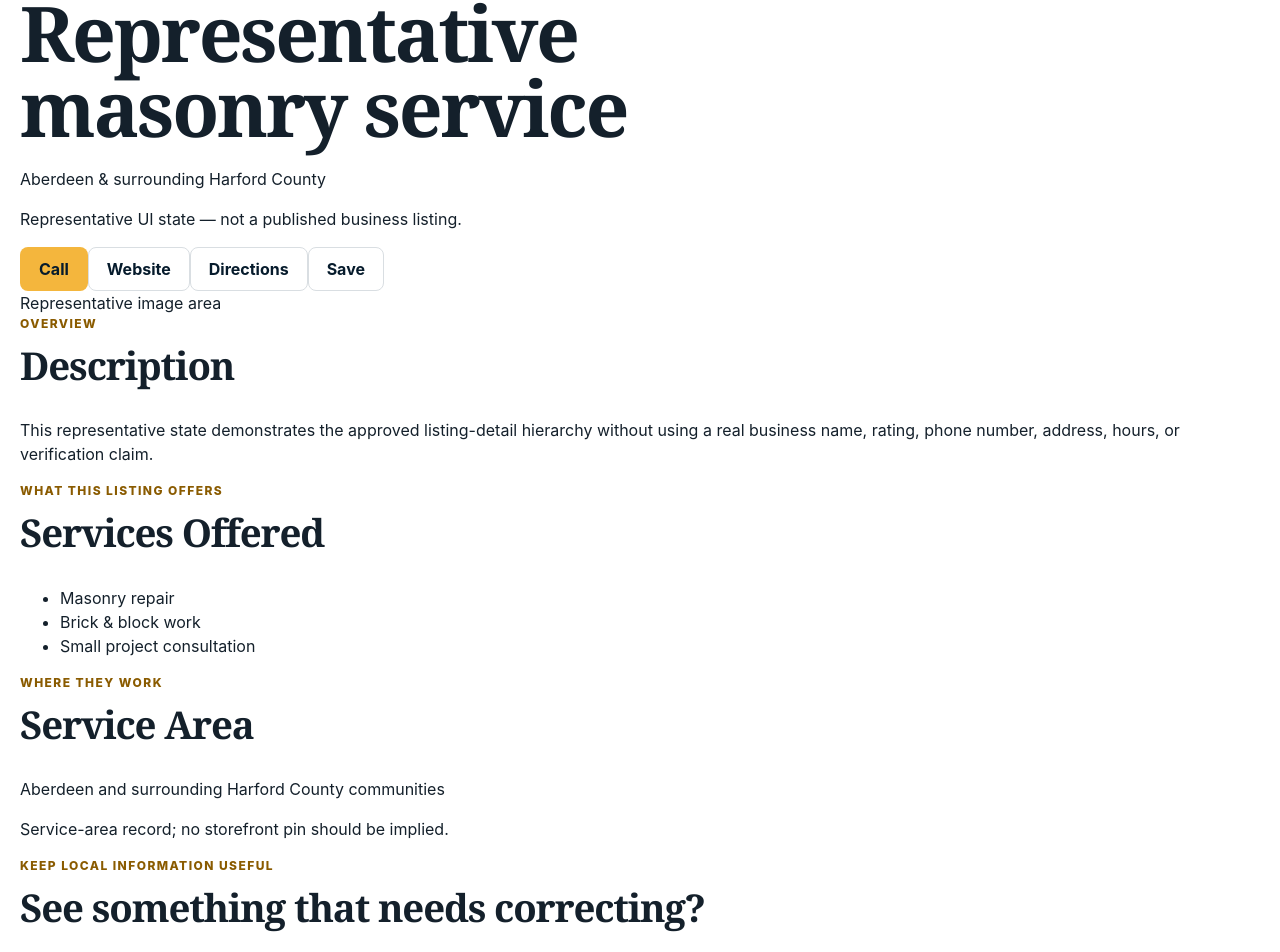
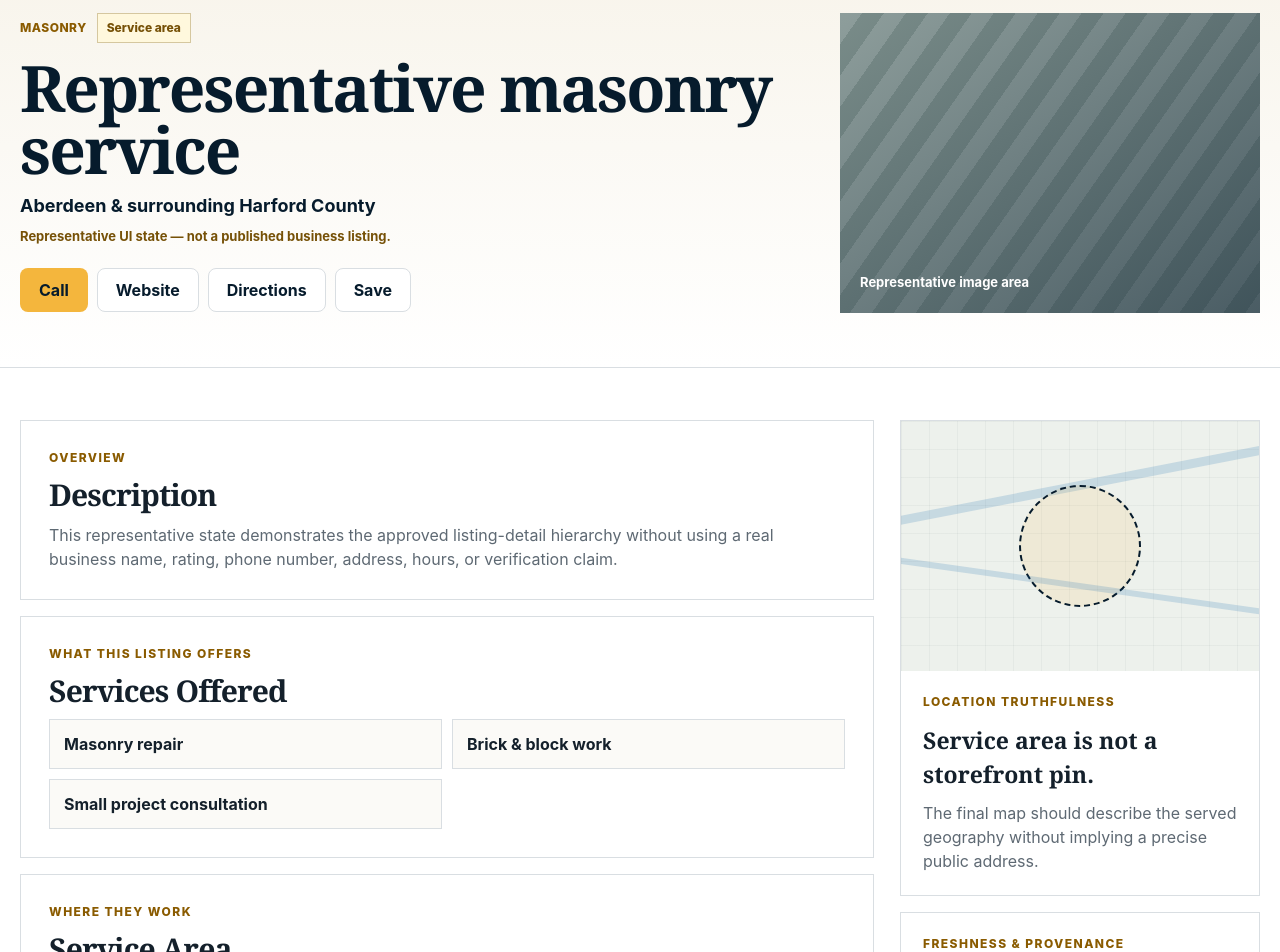
Before and after one commit to justinwallis/maryland-local-guide, a Next.js app: page /listing/service-area-preview in a window 1280 px wide. Shown: the part 152-1104 px from the top of the page. Built offline with nearby package versions, Linux system fonts and the light colour scheme.

Commit message:
style: add listing detail visual system

```diff
--- a/app/globals.css
+++ b/app/globals.css
@@ -1053,3 +1053,286 @@
     flex: 1 1 auto;
   }
 }
+
+
+/* Slice 03 — Listing Detail */
+
+.listing-hero {
+  padding: 48px 0 54px;
+  background: linear-gradient(180deg, var(--cream), #fff);
+  border-bottom: 1px solid var(--border);
+}
+
+.listing-hero-grid {
+  display: grid;
+  grid-template-columns: minmax(0, 1fr) 420px;
+  gap: 40px;
+  align-items: center;
+}
+
+.listing-meta-row {
+  display: flex;
+  align-items: center;
+  gap: 10px;
+  margin-bottom: 14px;
+}
+
+.listing-title {
+  max-width: 780px;
+  margin-bottom: 10px;
+  color: var(--navy);
+  font-size: clamp(2.6rem, 5vw, 4.9rem);
+}
+
+.listing-location {
+  margin-bottom: 8px;
+  color: var(--navy);
+  font-size: 18px;
+  font-weight: 750;
+}
+
+.listing-preview-note {
+  color: #765107;
+  font-size: 13px;
+  font-weight: 700;
+}
+
+.listing-actions {
+  display: flex;
+  flex-wrap: wrap;
+  gap: 9px;
+  margin-top: 22px;
+}
+
+.listing-image {
+  display: flex;
+  align-items: end;
+  min-height: 300px;
+  padding: 20px;
+  background:
+    linear-gradient(145deg, rgba(6,27,44,.16), rgba(6,27,44,.58)),
+    repeating-linear-gradient(125deg, #a8b7b1 0 18px, #90a29b 18px 36px);
+  color: white;
+  font-size: 13px;
+  font-weight: 700;
+}
+
+.listing-section {
+  padding-top: 52px;
+  padding-bottom: 72px;
+}
+
+.listing-main {
+  display: grid;
+  grid-template-columns: minmax(0, 1fr) 360px;
+  gap: 26px;
+  align-items: start;
+}
+
+.listing-content {
+  display: grid;
+  gap: 16px;
+}
+
+.detail-card,
+.location-card,
+.freshness-card {
+  border: 1px solid var(--border);
+  background: white;
+}
+
+.detail-card {
+  padding: 28px;
+}
+
+.detail-card h2 {
+  margin-bottom: 12px;
+  font-size: 30px;
+}
+
+.detail-card > p:last-child {
+  margin-bottom: 0;
+  color: var(--slate);
+}
+
+.detail-muted {
+  margin-top: 12px;
+  color: var(--slate);
+  font-size: 13px;
+}
+
+.service-list {
+  display: grid;
+  grid-template-columns: repeat(2, minmax(0, 1fr));
+  gap: 10px;
+  margin: 0;
+  padding: 0;
+  list-style: none;
+}
+
+.service-list li {
+  padding: 12px 14px;
+  border: 1px solid var(--border);
+  background: #fbfaf7;
+  font-weight: 700;
+}
+
+.correction-card {
+  display: flex;
+  align-items: center;
+  justify-content: space-between;
+  gap: 28px;
+  background: var(--cream);
+}
+
+.correction-card h2 {
+  margin-bottom: 8px;
+}
+
+.correction-card p:not(.eyebrow) {
+  max-width: 620px;
+  color: var(--slate);
+}
+
+.listing-sidebar {
+  display: grid;
+  gap: 16px;
+}
+
+.location-card,
+.freshness-card {
+  overflow: hidden;
+}
+
+.location-visual {
+  position: relative;
+  min-height: 250px;
+  background:
+    linear-gradient(rgba(6,27,44,.04) 1px, transparent 1px),
+    linear-gradient(90deg, rgba(6,27,44,.04) 1px, transparent 1px),
+    #edf1ec;
+  background-size: 28px 28px;
+}
+
+.location-visual::before,
+.location-visual::after {
+  content: "";
+  position: absolute;
+  inset: 24% -10% auto -10%;
+  height: 9px;
+  background: rgba(23,105,170,.18);
+  transform: rotate(-11deg);
+}
+
+.location-visual::after {
+  inset: 65% -10% auto -10%;
+  height: 6px;
+  transform: rotate(8deg);
+}
+
+.service-area-ring {
+  position: absolute;
+  left: 50%;
+  top: 50%;
+  width: 122px;
+  height: 122px;
+  border: 2px dashed var(--navy);
+  border-radius: 50%;
+  transform: translate(-50%, -50%);
+  background: rgba(244,182,61,.12);
+}
+
+.single-pin {
+  position: absolute;
+  left: 50%;
+  top: 50%;
+  width: 22px;
+  height: 22px;
+  border: 6px solid white;
+  background: var(--navy);
+  border-radius: 50%;
+  box-shadow: 0 4px 14px rgba(6,27,44,.2);
+  transform: translate(-50%, -50%);
+}
+
+.location-copy,
+.freshness-card {
+  padding: 22px;
+}
+
+.location-copy h3,
+.freshness-card h3 {
+  margin-bottom: 9px;
+  font-family: Georgia, "Times New Roman", serif;
+  font-size: 23px;
+}
+
+.location-copy p:last-child,
+.freshness-card p:last-child {
+  margin-bottom: 0;
+  color: var(--slate);
+}
+
+.listing-proof {
+  padding: 22px 0;
+  border-top: 1px solid var(--border);
+  background: #fbfaf6;
+}
+
+.listing-proof-row {
+  display: flex;
+  align-items: center;
+  justify-content: space-between;
+  gap: 24px;
+}
+
+.listing-proof-row p {
+  margin-bottom: 0;
+  color: var(--slate);
+  font-size: 13px;
+}
+
+@media (max-width: 1000px) {
+  .listing-hero-grid,
+  .listing-main {
+    grid-template-columns: 1fr;
+  }
+
+  .listing-image {
+    min-height: 230px;
+  }
+
+  .listing-sidebar {
+    grid-template-columns: 1fr 1fr;
+  }
+}
+
+@media (max-width: 680px) {
+  .listing-hero {
+    padding-top: 34px;
+  }
+
+  .listing-actions .button,
+  .correction-card .button {
+    flex: 1 1 auto;
+  }
+
+  .service-list,
+  .listing-sidebar {
+    grid-template-columns: 1fr;
+  }
+
+  .correction-card,
+  .listing-proof-row {
+    align-items: flex-start;
+    flex-direction: column;
+  }
+
+  .detail-card {
+    padding: 22px;
+  }
+
+  .location-visual {
+    min-height: 210px;
+  }
+}
```
